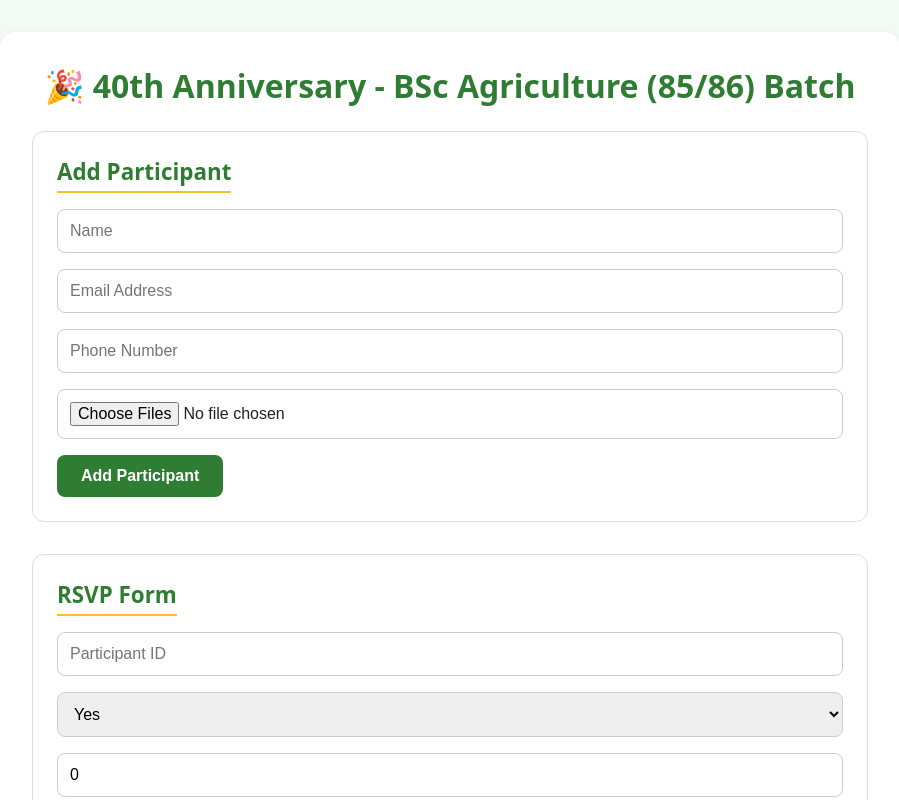
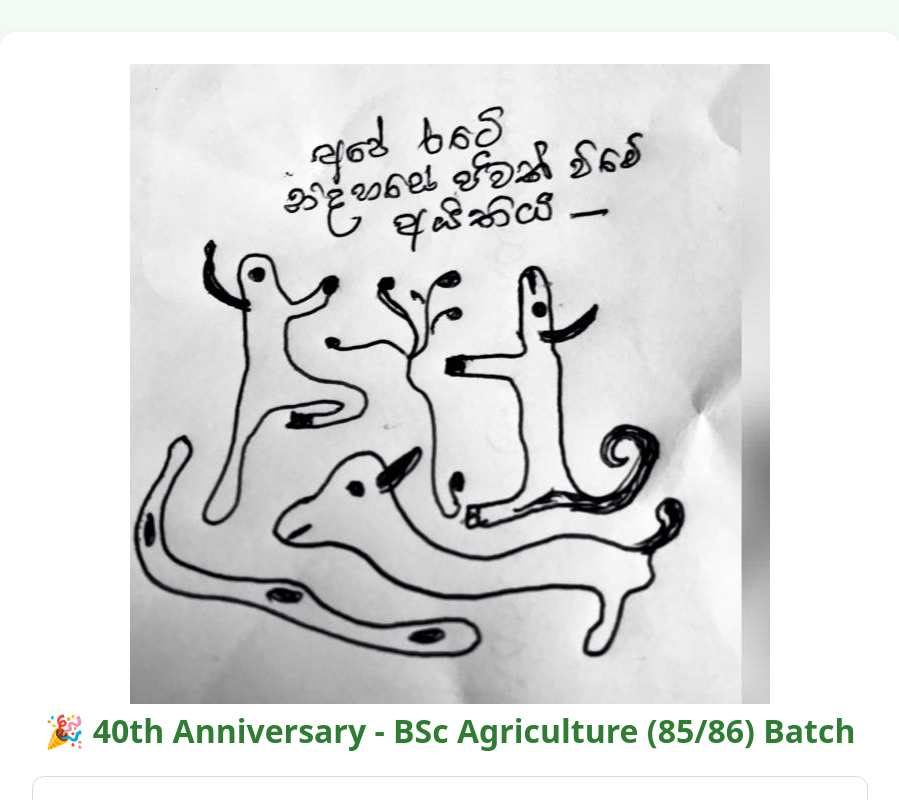
Before and after one commit to Chandima810/front8586, a React app: page / in a window 1280 px wide. Shown: the top 800 px of the page, without its empty margins (190-1089 px from the left). Built offline with nearby package versions, Linux system fonts and the light colour scheme; no server answers; the HTML template or start-up script is replaced by a standard one.

Commit message:
initial backend third  commit

```diff
--- a/src/App.jsx
+++ b/src/App.jsx
@@ -2,13 +2,23 @@ import React from "react";
 import ParticipantForm from "./components/ParticipantForm";
 import ParticipantList from "./components/ParticipantList";
 import RSVPForm from "./components/RSVPForm";
+import logo from "./assets/logo.jpg"; // ✅ Correct import path
 
 const App = () => {
   return (
     <div className="app-container min-h-screen flex flex-col">
       {/* Main Content with bottom padding to avoid overlap */}
-      <div className="flex-1 p-4 pb-20">
-        <h1 className="text-3xl font-bold mb-6 text-center">
+      <div className="flex-1 p-4 pb-20 text-center">
+        {/* 🟢 Logo Section */}
+        <div className="flex justify-center mb-4">
+          <img
+            src={logo}
+            alt="Batch Logo"
+            className="w-28 h-28 object-contain rounded-full shadow-md"
+          />
+        </div>
+
+        <h1 className="text-3xl font-bold mb-6">
           🎉 40th Anniversary - BSc Agriculture (85/86) Batch
         </h1>
 
@@ -17,7 +27,7 @@ const App = () => {
         <ParticipantList />
       </div>
 
-      {/* Sticky Footer with transparency and shadow */}
+      {/* Sticky Footer */}
       <footer className="w-full py-4 text-center text-sm text-gray-700 border-t bg-white/80 backdrop-blur-md fixed bottom-0 left-0 shadow-md">
         &copy; Chandima Gunasena 2025 October |{" "}
         <a
```
Also changed, not shown: src/assets/logo.jpg (added).
